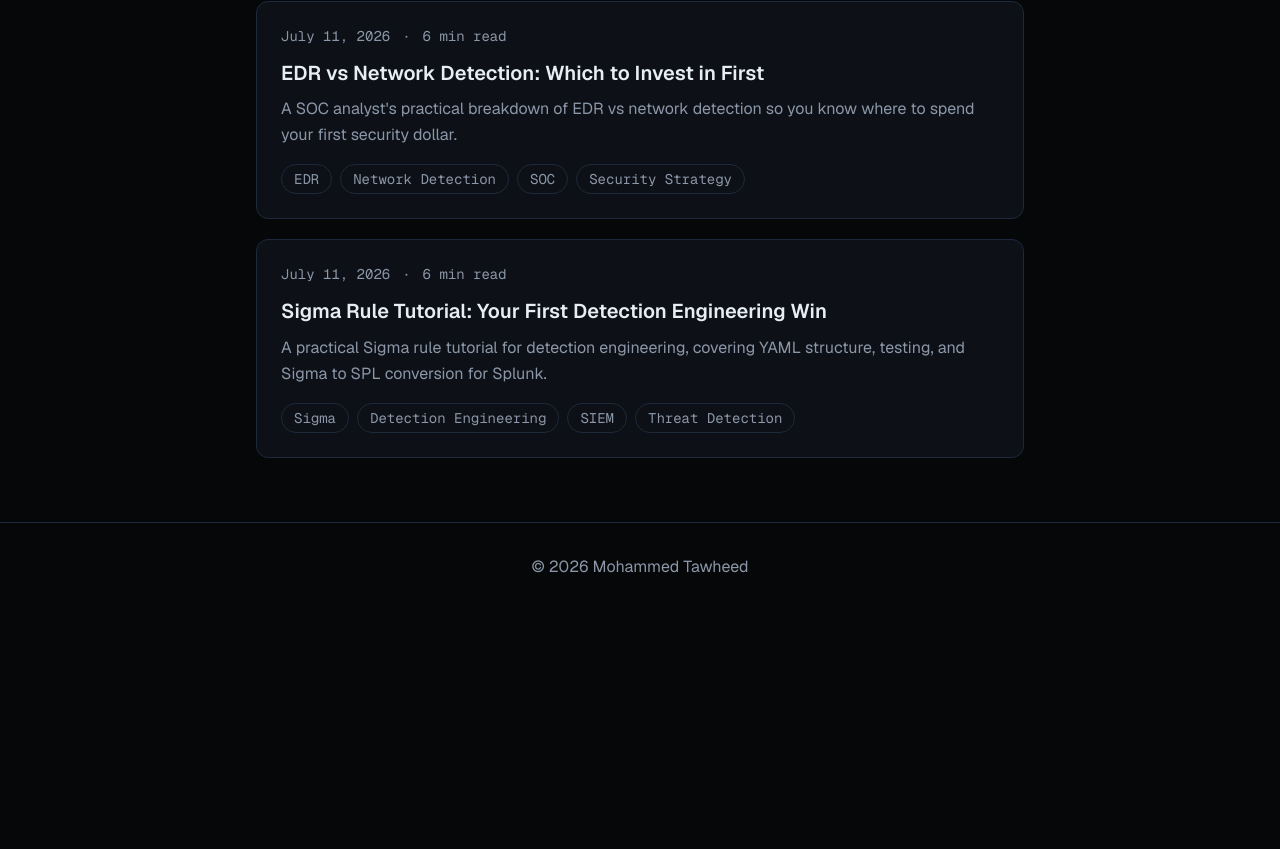
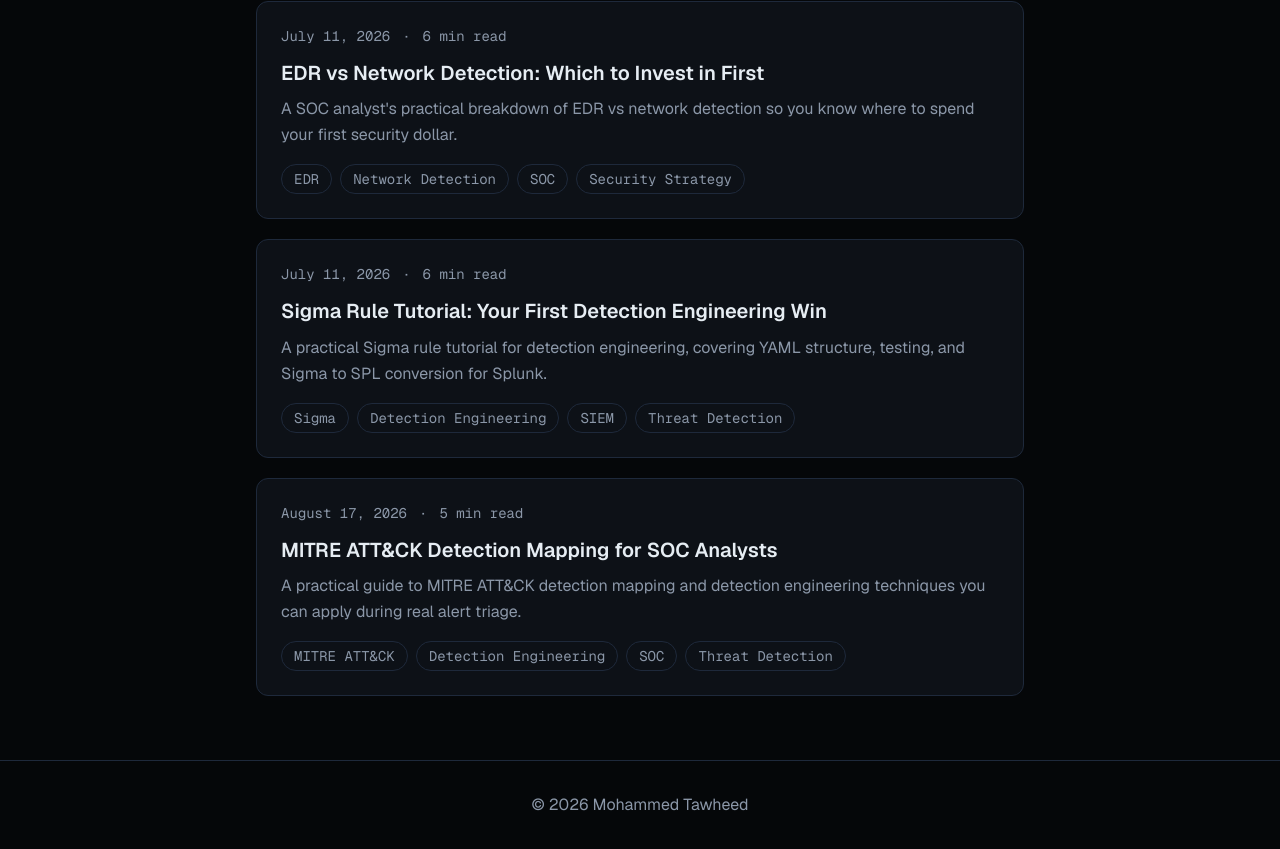
Before and after one commit to Tawheed30/portfolio, a Next.js app: page /blog in a window 1280 px wide. Shown: the part 1780-2629 px from the top of the page. Before the commit the page ends 2391 px from the top, so only its background shows below. Built offline with nearby package versions, Linux system fonts and the light colour scheme.

Commit message:
feat: Auto-generate blog post

```diff
--- a/src/data/blog.ts
+++ b/src/data/blog.ts
@@ -327,6 +327,44 @@ export const posts: BlogPost[] = [
         }
   ]
   },
+  {
+    slug: "mitre-attack-mapping-detection-engineers",
+    title: "MITRE ATT&CK Detection Mapping for SOC Analysts",
+    date: "2026-08-17",
+    excerpt: "A practical guide to MITRE ATT&CK detection mapping and detection engineering techniques you can apply during real alert triage.",
+    readingTime: "5 min read",
+    tags: ["MITRE ATT&CK","Detection Engineering","SOC","Threat Detection"],
+    keywords: ["MITRE ATT&CK detection","threat detection","detection engineering techniques","MITRE ATT&CK mapping","SOC analyst","Splunk detection"],
+    content:   [
+        {
+              "body": "If you triage alerts for a living, MITRE ATT&CK detection mapping is one of the highest-leverage skills you can build. As an L1 SOC analyst, I map alerts to ATT&CK techniques every day, and it consistently turns vague signals into structured threat detection stories. This post covers practical detection engineering techniques for tying your Splunk and QRadar alerts back to the ATT&CK framework — not the theory, but how MITRE ATT&CK detection actually works when you're staring at a queue of alerts and trying to decide what matters."
+        },
+        {
+              "heading": "Understand What ATT&CK Actually Is",
+              "body": "MITRE ATT&CK is a knowledge base of adversary behavior organized into tactics (the 'why', like Initial Access or Persistence) and techniques (the 'how', like T1566 Phishing or T1059 Command and Scripting Interpreter). The value for detection isn't memorizing IDs — it's using a shared vocabulary. When I document a phishing investigation and tag it as T1566.002 (Spearphishing Link), anyone reading the ticket instantly knows the behavior, regardless of which SIEM produced the alert. That common language is what makes ATT&CK worth adopting."
+        },
+        {
+              "heading": "Map Alerts to Behavior, Not Just IOCs",
+              "body": "A common mistake is mapping to indicators instead of behavior. A malicious URL in a phishing email is an IOC, but the technique is the delivery method and any follow-on execution. When I investigate a suspicious link, I ask: what tactic is this? Initial Access via T1566. If the user clicked and something ran, now I'm looking at Execution (T1059) or Defense Evasion. Mapping the behavior chain — not one artifact — is where detection engineering techniques pay off, because behaviors are harder for attackers to change than hashes or domains."
+        },
+        {
+              "heading": "Build Detections With ATT&CK in Mind",
+              "body": "When writing or reviewing a Splunk detection, I keep the target technique in the metadata. In SPL you might hunt for suspicious PowerShell with `index=endpoint process_name=powershell.exe (\"-enc\" OR \"-w hidden\" OR DownloadString)` and tag it T1059.001. In QRadar, custom rules and building blocks can reference the same technique context. Adding the ATT&CK ID as a field in the alert means your MITRE ATT&CK detection coverage becomes queryable — you can literally search which techniques you're detecting and which you're blind to."
+        },
+        {
+              "heading": "Visualize Coverage With the Navigator",
+              "body": "The ATT&CK Navigator is a free tool that lets you build heatmaps of your detection coverage. Export your detection rules and their mapped techniques, then color-code what you can and can't see. This exposes gaps fast — you'll often find heavy coverage on Execution and Command and Control but thin visibility on Discovery or Lateral Movement. You can generate Navigator layers programmatically with Python using simple JSON, which is handy when you want coverage tied directly to your rule inventory instead of a manual spreadsheet."
+        },
+        {
+              "heading": "Use ATT&CK to Prioritize and Escalate",
+              "body": "During triage, technique context helps you prioritize. An alert mapped to Credential Access (T1003 OS Credential Dumping) generally deserves faster escalation than a low-severity Discovery alert. When I escalate, including the ATT&CK tactic and technique in the evidence gives the L2 analyst immediate context about where in the attack lifecycle we are. It also makes post-incident review cleaner, because you can trace the full kill chain by technique rather than by disconnected log events."
+        },
+        {
+              "heading": "Actionable Takeaway",
+              "body": "Start small: pick your ten noisiest alert types, map each to a single ATT&CK technique, and add that ID as a field in your SIEM. Then build a Navigator layer to see your real coverage. That one habit turns MITRE ATT&CK detection from a buzzword into a working framework for threat detection. If you found this useful, explore more detection engineering write-ups on my portfolio."
+        }
+  ]
+  },
 ];
 
 export function getPostBySlug(slug: string) {
```
